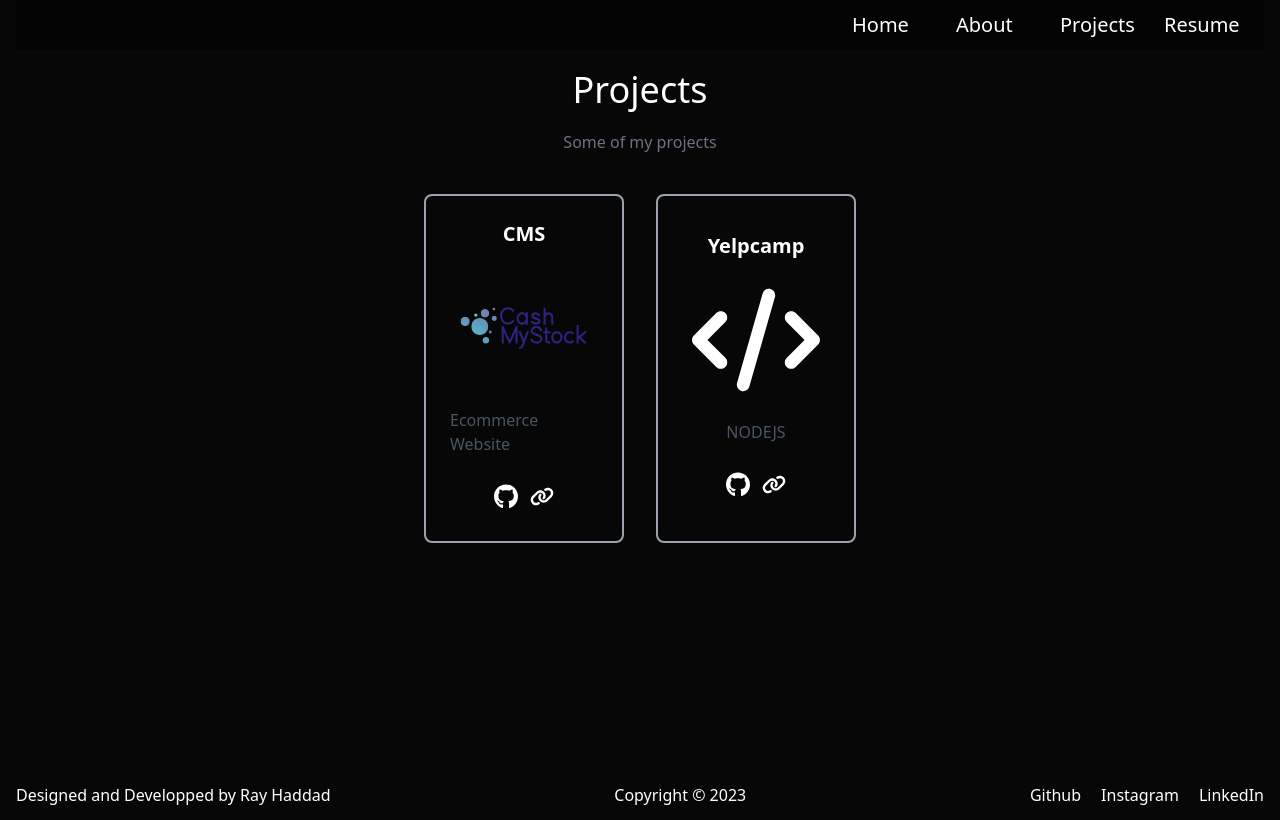
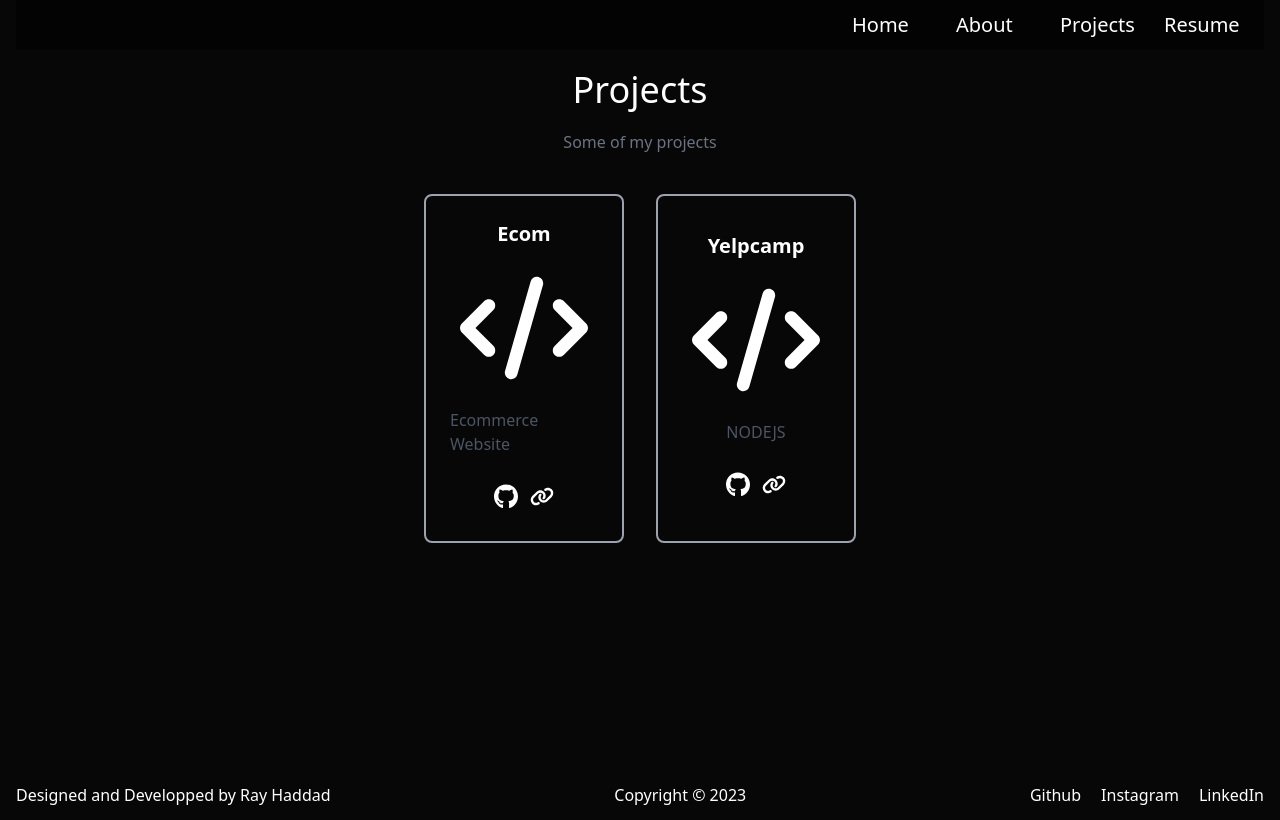
Before and after one commit to rayhaddad717/portfolio, a Next.js app in the folder portfolio/: page /projects in a window 1280 px wide. Built offline with nearby package versions, Linux system fonts and the light colour scheme.

Commit message:
projects and favicon

```diff
--- a/portfolio/src/app/layout.tsx
+++ b/portfolio/src/app/layout.tsx
@@ -35,6 +35,7 @@ export default function RootLayout({
         name="twitter:image"
         content="https://media.licdn.com/dms/image/C5603AQEKXNgClmog2w/profile-displayphoto-shrink_800_800/0/1614590546241?e=2147483647&v=beta&t=cSdGOjcXR8fUxdRhMqdiCtEngMMejCcsfIC0FXqnpd8"
       />
+      <link rel="icon" type="image/x-icon" href="/icons/code-solid.svg"></link>
       <title>Ray Haddad</title>
 
       <body className="overflow-y-auto">
--- a/portfolio/src/app/projects/page.tsx
+++ b/portfolio/src/app/projects/page.tsx
@@ -1,8 +1,8 @@
 export default function Projects() {
   const projects = [
     {
-      title: "CMS",
-      img: "/icons/cms.svg",
+      title: "Ecom",
+      img: "/icons/code-solid.svg",
       description: "Ecommerce Website",
     },
     {
```
Also changed, not shown: portfolio/public/icons/cms.svg (deleted).
